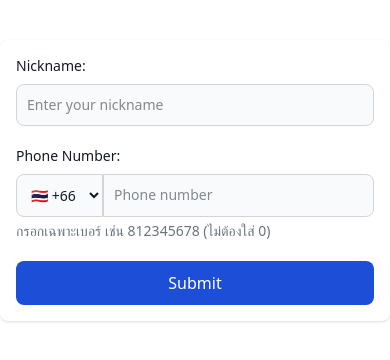
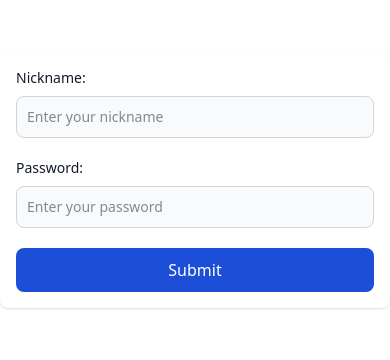
Before and after one commit to Karanpong2211310079/TARO_FRONTEND, a React app: page / in a window 390 px wide. Shown: the part 242-602 px from the top of the page. Built offline with nearby package versions, Linux system fonts and the light colour scheme; the HTML template or start-up script is replaced by a standard one.

Commit message:
Refactor login component to remove phone number input, add password field, and update validation logic

```diff
--- a/src/User/login.jsx
+++ b/src/User/login.jsx
@@ -3,7 +3,6 @@ import { useNavigate } from 'react-router-dom';
 import axios from 'axios';
 import Swal from 'sweetalert2';
 
-// เรียกใช้ BASE_URL จาก .env
 const API_BASE_URL = import.meta.env.VITE_API_URL;
 console.log("🌐 API_BASE_URL:", API_BASE_URL);
 
@@ -11,17 +10,15 @@ const Login = () => {
   const navigate = useNavigate();
 
   const [name, setName] = useState('');
-  const [countryCode, setCountryCode] = useState('+66'); // default Thailand
-  const [phone, setPhone] = useState('');
+  const [password, setPassword] = useState('');
 
   const handleSubmit = async (e) => {
     e.preventDefault();
 
-    // เช็คความยาวเบอร์ (ปรับได้)
-    if (phone.length < 9 || phone.length > 10) {
+    if (password.length < 6) {
       Swal.fire({
-        title: 'Invalid Phone Number',
-        text: 'กรุณากรอกเบอร์โทรศัพท์ให้ถูกต้อง',
+        title: 'Password too short',
+        text: 'รหัสผ่านควรมีอย่างน้อย 6 ตัวอักษร',
         icon: 'warning',
         confirmButtonText: 'OK',
       });
@@ -29,11 +26,9 @@ const Login = () => {
     }
 
     try {
-      const fullPhoneNumber = `${countryCode}${phone}`;
-
       const res = await axios.post(`${API_BASE_URL}login`, {
         name,
-        phone: fullPhoneNumber,
+        password,
       });
 
       if (res.status === 200 || res.status === 201) {
@@ -46,8 +41,9 @@ const Login = () => {
           localStorage.setItem('user', JSON.stringify(res.data));
           if (res.data.user.role === 'admin') {
             navigate('/admin');
-          }else
-          navigate('/home');
+          } else {
+            navigate('/home');
+          }
         });
       } else {
         Swal.fire({
@@ -86,36 +82,18 @@ const Login = () => {
         </div>
 
         <div className="mb-5">
-          <label className="block mb-2 text-sm font-medium text-gray-900">
-            Phone Number:
+          <label htmlFor="password" className="block mb-2 text-sm font-medium text-gray-900">
+            Password:
           </label>
-          <div className="flex">
-            <select
-              value={countryCode}
-              onChange={(e) => setCountryCode(e.target.value)}
-              className="bg-gray-50 border border-gray-300 text-gray-900 text-sm rounded-l-lg p-2.5"
-            >
-              <option value="+66">🇹🇭 +66</option>
-              <option value="+1">🇺🇸 +1</option>
-              <option value="+81">🇯🇵 +81</option>
-              <option value="+84">🇻🇳 +84</option>
-              <option value="+60">🇲🇾 +60</option>
-            </select>
-            <input
-              type="text"
-              value={phone}
-              onChange={(e) => {
-                const value = e.target.value;
-                if (/^\d{0,10}$/.test(value)) {
-                  setPhone(value);
-                }
-              }}
-              required
-              placeholder="Phone number"
-              className="bg-gray-50 border border-gray-300 text-gray-900 text-sm rounded-r-lg block w-full p-2.5"
-            />
-          </div>
-          <p className="text-sm text-gray-500 mt-1">กรอกเฉพาะเบอร์ เช่น 812345678 (ไม่ต้องใส่ 0)</p>
+          <input
+            type="password"
+            id="password"
+            value={password}
+            onChange={(e) => setPassword(e.target.value)}
+            placeholder="Enter your password"
+            required
+            className="bg-gray-50 border border-gray-300 text-gray-900 text-sm rounded-lg block w-full p-2.5"
+          />
         </div>
 
         <button
```
